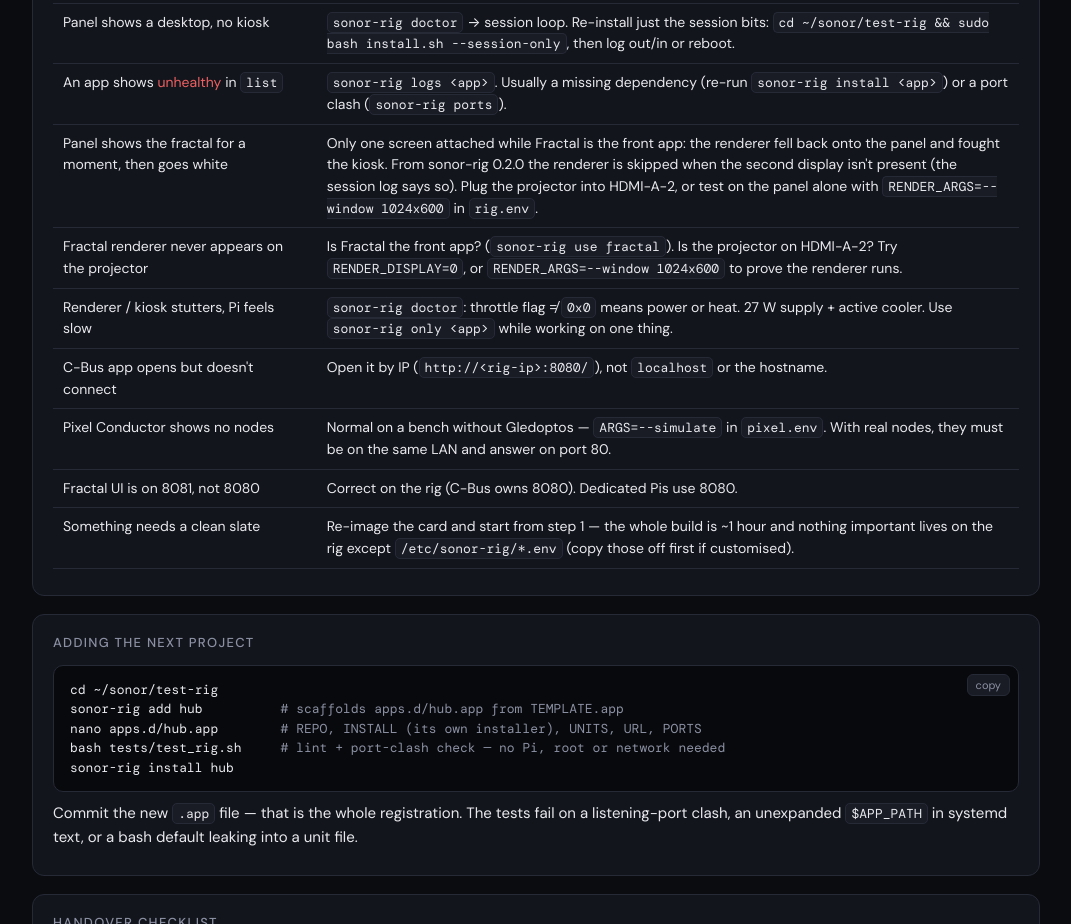
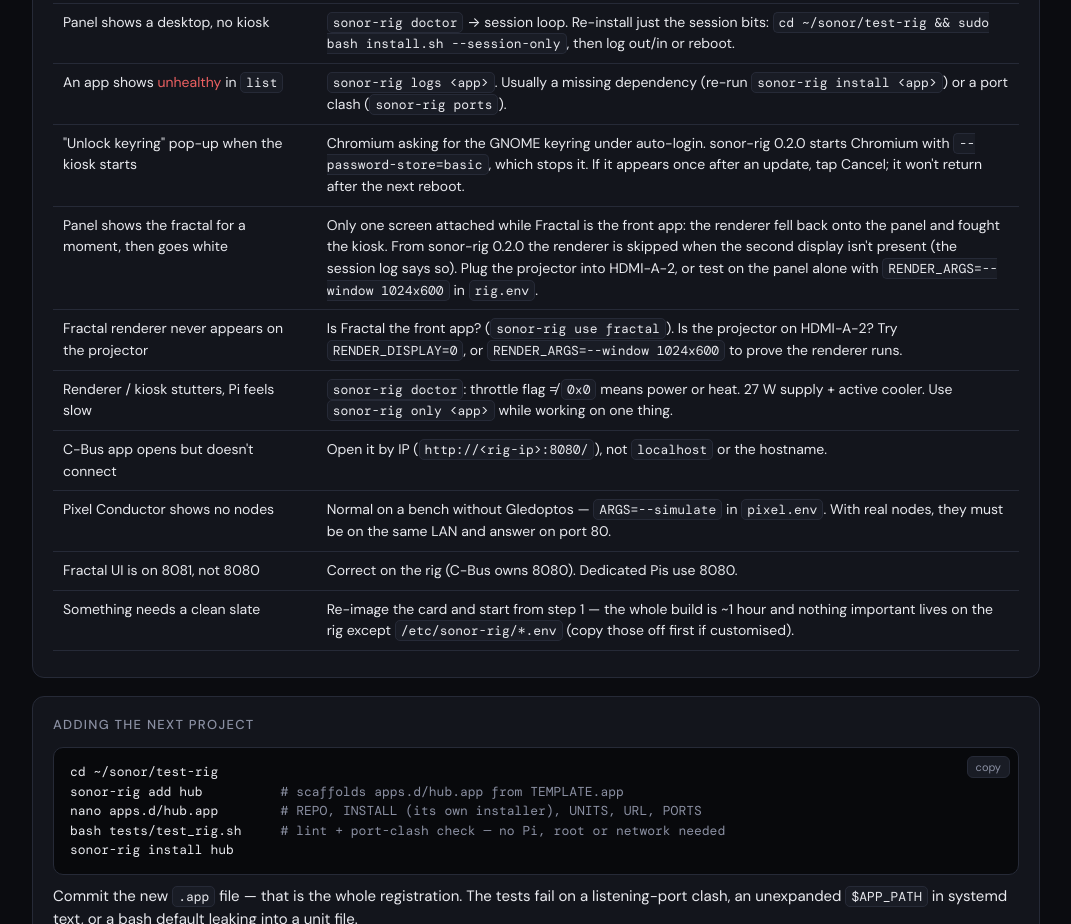
Before and after one commit to sonorltd/sonor-test-rig, a plain HTML site: page docs/index.html in a window 1280 px wide. Shown: the part 7557-8481 px from the top of the page, without its empty margins (104-1175 px from the left). Drawn offline with nearby package versions, Linux system fonts and the light colour scheme.

Commit message:
session: no keyring prompt (--password-store=basic), skip renderer without 2nd display; launcher fixes

```diff
--- a/docs/index.html
+++ b/docs/index.html
@@ -293,6 +293,7 @@
       <tr><td>Panel shows "Welcome to Raspberry Pi Desktop"</td><td>Pi OS first-run wizard sitting in front of the kiosk. Tap through it (Next → skip → Done) or <code>sudo rm -f /etc/xdg/autostart/piwiz.desktop &amp;&amp; sudo reboot</code>. Builds from sonor-rig 0.2.0 remove it automatically.</td></tr>
       <tr><td>Panel shows a desktop, no kiosk</td><td><code>sonor-rig doctor</code> → session loop. Re-install just the session bits: <code>cd ~/sonor/test-rig &amp;&amp; sudo bash install.sh --session-only</code>, then log out/in or reboot.</td></tr>
       <tr><td>An app shows <span class="bad">unhealthy</span> in <code>list</code></td><td><code>sonor-rig logs &lt;app&gt;</code>. Usually a missing dependency (re-run <code>sonor-rig install &lt;app&gt;</code>) or a port clash (<code>sonor-rig ports</code>).</td></tr>
+      <tr><td>"Unlock keyring" pop-up when the kiosk starts</td><td>Chromium asking for the GNOME keyring under auto-login. sonor-rig 0.2.0 starts Chromium with <code>--password-store=basic</code>, which stops it. If it appears once after an update, tap Cancel; it won't return after the next reboot.</td></tr>
       <tr><td>Panel shows the fractal for a moment, then goes white</td><td>Only one screen attached while Fractal is the front app: the renderer fell back onto the panel and fought the kiosk. From sonor-rig 0.2.0 the renderer is skipped when the second display isn't present (the session log says so). Plug the projector into HDMI-A-2, or test on the panel alone with <code>RENDER_ARGS=--window 1024x600</code> in <code>rig.env</code>.</td></tr>
       <tr><td>Fractal renderer never appears on the projector</td><td>Is Fractal the front app? (<code>sonor-rig use fractal</code>). Is the projector on HDMI-A-2? Try <code>RENDER_DISPLAY=0</code>, or <code>RENDER_ARGS=--window 1024x600</code> to prove the renderer runs.</td></tr>
       <tr><td>Renderer / kiosk stutters, Pi feels slow</td><td><code>sonor-rig doctor</code>: throttle flag ≠ <code>0x0</code> means power or heat. 27 W supply + active cooler. Use <code>sonor-rig only &lt;app&gt;</code> while working on one thing.</td></tr>
```
Also changed, not shown: 1 other file.
